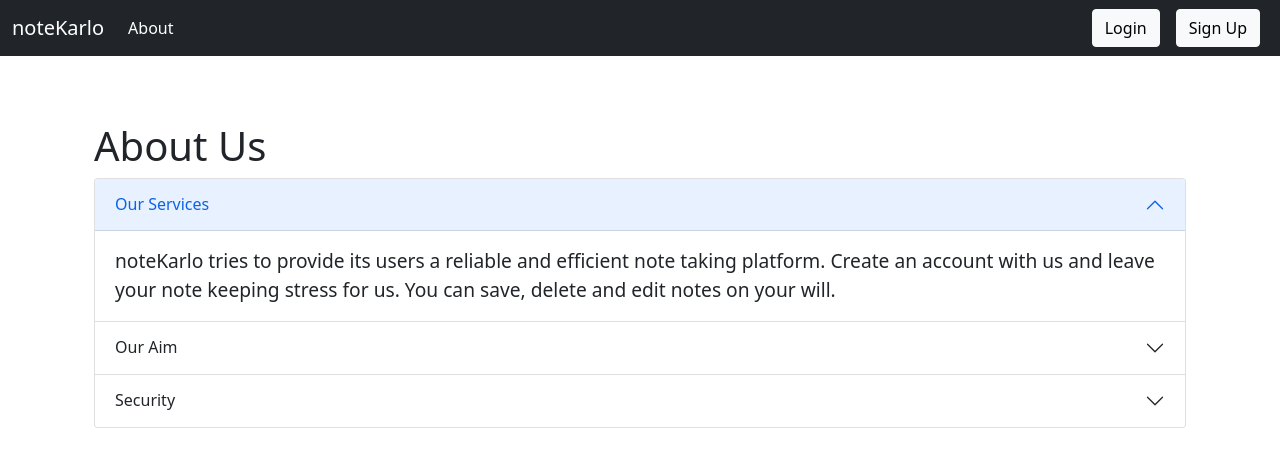
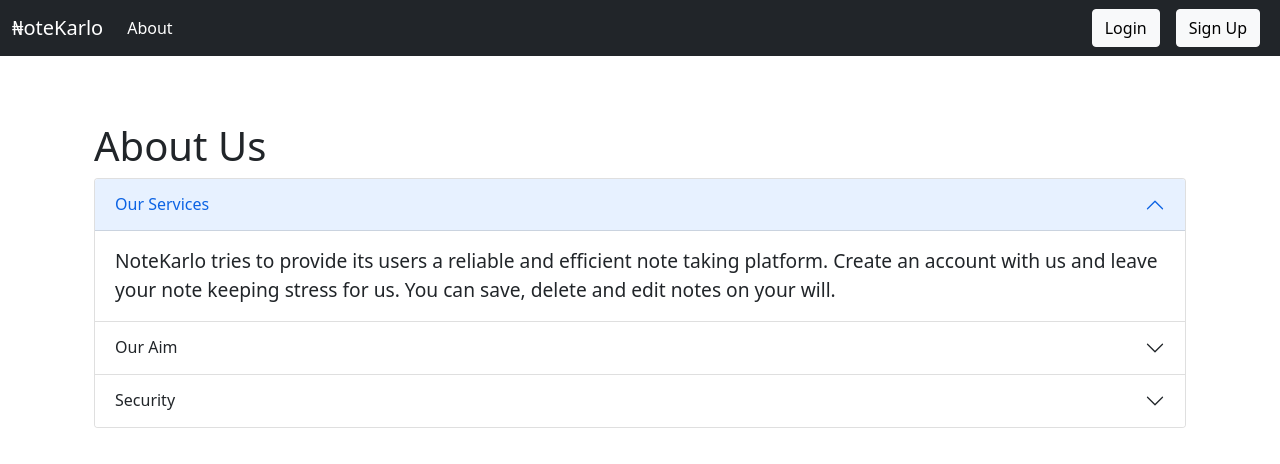
Before and after one commit to shaz-am123/NoteKarlo, a React (Create React App) app: page / in a window 1280 px wide. Shown: the top 464 px of the page. Built offline with nearby package versions, Linux system fonts and the light colour scheme.

Commit message:
small change in title

```diff
--- a/public/index.html
+++ b/public/index.html
@@ -5,7 +5,7 @@
   <meta http-equiv="X-UA-Compatible" content="IE=edge">
   <meta name="viewport" content="width=device-width, initial-scale=1.0">
   <link href="https://cdn.jsdelivr.net/npm/bootstrap@5.1.3/dist/css/bootstrap.min.css" rel="stylesheet" integrity="sha384-1BmE4kWBq78iYhFldvKuhfTAU6auU8tT94WrHftjDbrCEXSU1oBoqyl2QvZ6jIW3" crossorigin="anonymous">
-  <title>noteKarlo - Safe note keeping</title>
+  <title>₦oteKarlo - Safe note keeping</title>
 </head>
 <body>
   <div id="root"></div>
--- a/src/App.js
+++ b/src/App.js
@@ -35,7 +35,7 @@
       <AuthState>
         <NoteState>
           <Router>
-            <Navbar title="noteKarlo" about="About" />
+            <Navbar title="₦oteKarlo" about="About" />
             <Alert style={{ 'height': '30px' }} alert={alert} />
             <div className='container'>
               <Routes>
--- a/src/components/About.js
+++ b/src/components/About.js
@@ -12,7 +12,7 @@
           </h2>
           <div id="collapseOne" className="accordion-collapse collapse show"  aria-labelledby="headingOne" data-bs-parent="#accordionExample">
             <div className="accordion-body" >
-              noteKarlo tries to provide its users a reliable and efficient note taking platform. Create an account with us and leave your note keeping stress for us. You can save, delete and edit notes on your will.
+              NoteKarlo tries to provide its users a reliable and efficient note taking platform. Create an account with us and leave your note keeping stress for us. You can save, delete and edit notes on your will.
             </div>
           </div>
         </div>
@@ -24,7 +24,7 @@
           </h2>
           <div id="collapseTwo" className="accordion-collapse collapse" aria-labelledby="headingTwo" data-bs-parent="#accordionExample">
             <div className="accordion-body"  >
-              noteKarlo has started off as a note taking application, but we aim to grow its services into blogging and sharing thoughts with each other. Users in the future versions will be able to see each others blogs.
+              NoteKarlo has started off as a note taking application, but we aim to grow its services into blogging and sharing thoughts with each other. Users in the future versions will be able to see each others blogs.
             </div>
           </div>
         </div>
--- a/src/components/Login.js
+++ b/src/components/Login.js
@@ -44,7 +44,7 @@
         <>
             {loading && <Spinner />}
             <div className='container my-5'>
-                <h3>New to noteKarlo?</h3>
+                <h3>New to ₦oteKarlo?</h3>
                 <Link className='btn btn btn-primary my-1' to='/signup'>Sign Up</Link>
             </div>
             <div className='container my-3'>
--- a/src/components/Signup.js
+++ b/src/components/Signup.js
@@ -113,11 +113,11 @@
                 <div className="modal-dialog">
                     <div className="modal-content">
                         <div className="modal-header">
-                            <h5 className="modal-title" id="exampleModalLabel">noteKarlo</h5>
+                            <h5 className="modal-title" id="exampleModalLabel">₦oteKarlo</h5>
                             <button type="button" className="btn-close" data-bs-dismiss="modal" aria-label="Close"></button>
                         </div>
                         <div className="modal-body">
-                            Welcome to noteKarlo! We are really glad to have you with us.
+                            Welcome to ₦oteKarlo! We are really glad to have you with us.
                         </div>
                         <div className="modal-footer">
                             <button type="button" className="btn btn-primary" data-bs-dismiss="modal" aria-label="Close">Get Started</button>
@@ -132,7 +132,7 @@
             </div>
             <div className='container my-5' style={{ "height": "80%" }}>
                 <form>
-                    <h1 style={{ 'margin': '2% 0' }}>SignUp to Begin Using noteKarlo</h1>
+                    <h1 style={{ 'margin': '2% 0' }}>SignUp to Begin Using ₦oteKarlo</h1>
                     <div className="mb-3">
                         <label htmlFor="name" className="form-label">Full Name</label>
                         <input type="text" className="form-control" value={credentials.name} onChange={onChange} id="name" name="name" minLength={3} required />
```
